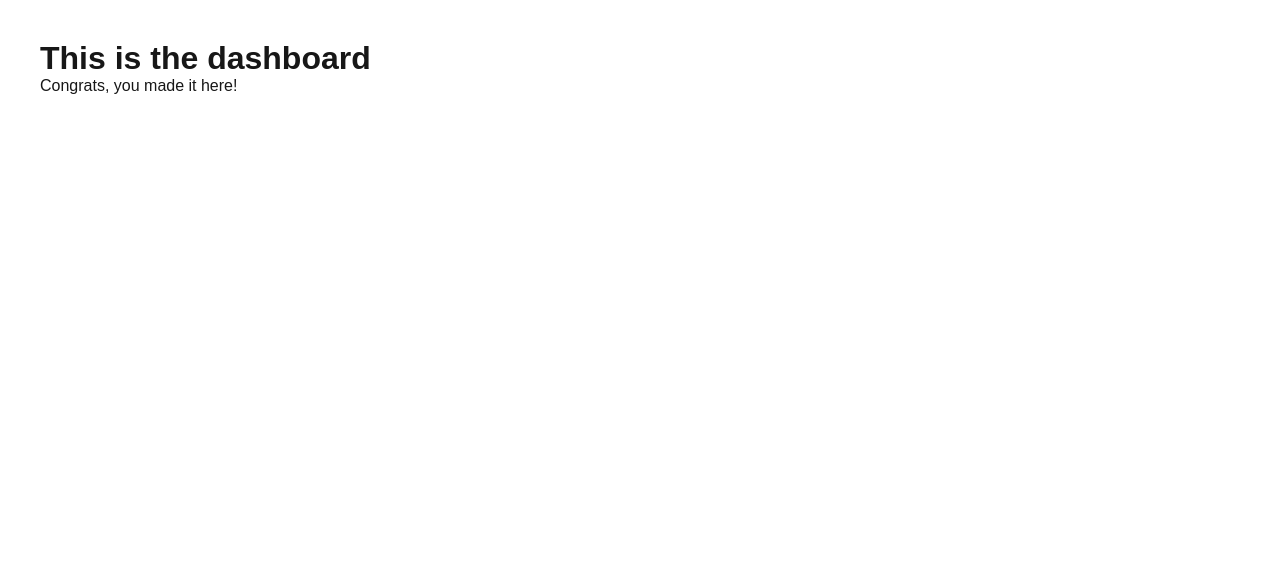
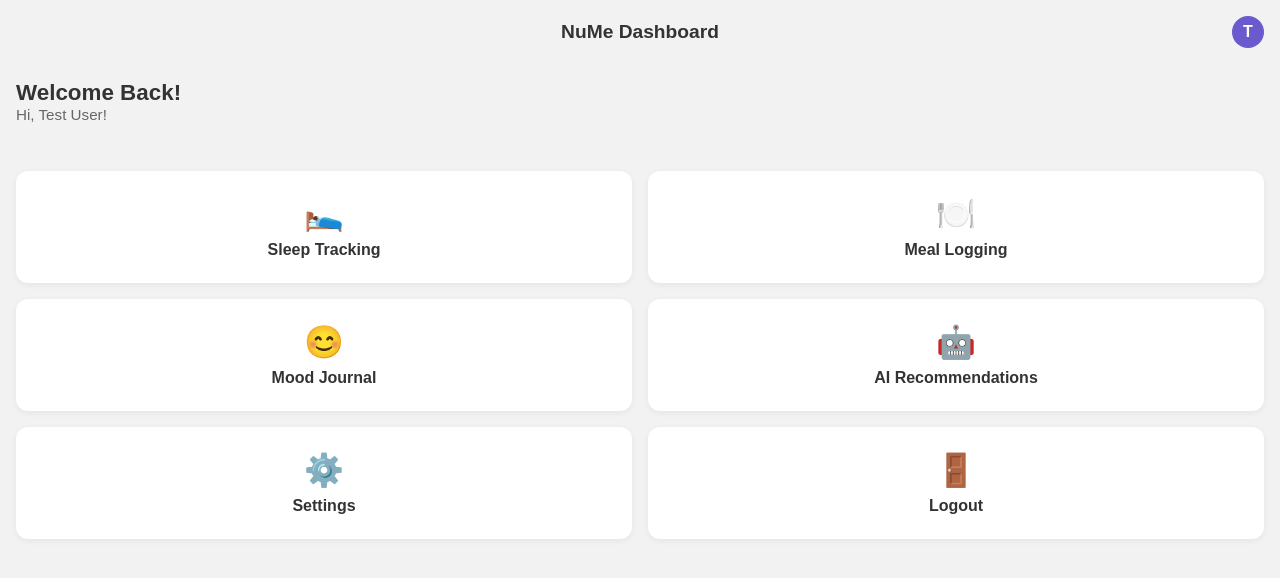
Before and after one commit to henryharborne/NuMe, a Next.js app in the folder frontend/: page /dashboard in a window 1280 px wide. Shown: the top 578 px of the page. Built offline with nearby package versions, Linux system fonts and the light colour scheme.

Commit message:
Dashboard setup with css

```diff
--- /dev/null
+++ b/frontend/src/app/dashboard/Dashboard.module.css
@@ -0,0 +1,87 @@
+.container {
+  font-family: sans-serif;
+  background-color: #f2f2f2;
+  min-height: 100vh;
+  display: flex;
+  flex-direction: column;
+  padding: 1rem;
+  box-sizing: border-box;
+}
+
+.topNav {
+  display: flex;
+  align-items: center;
+  justify-content: space-between;
+  margin-bottom: 1rem;
+}
+
+.title {
+  font-size: 1.2rem;
+  font-weight: 700;
+  color: #333;
+}
+
+.avatar {
+  background-color: #6a5acd;
+  color: white;
+  border-radius: 50%;
+  width: 32px;
+  height: 32px;
+  display: flex;
+  align-items: center;
+  justify-content: center;
+  font-weight: bold;
+}
+
+.spacer {
+  width: 32px; /* balances avatar for centered title */
+}
+
+.greeting {
+  margin: 1rem 0;
+}
+
+.greeting h2 {
+  margin: 0;
+  font-size: 1.4rem;
+  color: #333;
+}
+
+.greeting p {
+  margin: 0;
+  color: #666;
+  font-size: 0.95rem;
+}
+
+/* NuMe Dashboard Section Styles */
+.sectionGrid {
+  display: grid;
+  grid-template-columns: repeat(2, 1fr);
+  gap: 1rem;
+  margin-top: 2rem;
+}
+
+.sectionCard {
+  background-color: white;
+  border-radius: 12px;
+  padding: 1.5rem 1rem;
+  box-shadow: 0 2px 6px rgba(0, 0, 0, 0.06);
+  text-align: center;
+  transition: transform 0.2s ease;
+}
+
+.sectionCard:hover {
+  transform: scale(1.03);
+}
+
+.emoji {
+  font-size: 2rem;
+  display: block;
+  margin-bottom: 0.5rem;
+}
+
+.sectionCard h3 {
+  margin: 0;
+  font-size: 1rem;
+  color: #333;
+}
--- a/frontend/src/app/dashboard/page.tsx
+++ b/frontend/src/app/dashboard/page.tsx
@@ -1,8 +1,49 @@
+'use client';
+import styles from './Dashboard.module.css';
+
 export default function DashboardPage() {
   return (
-    <div style={{ padding: 40 }}>
-      <h1>This is the dashboard</h1>
-      <p>Congrats, you made it here!</p>
+    <div className={styles.container}>
+      {/* top nav bar*/}
+      <div className={styles.topNav}>
+        <div className={styles.spacer}></div>
+        <h1 className={styles.title}>NuMe Dashboard</h1>
+        <div className={styles.avatar}>T</div>
+      </div>
+
+      {/* greeting - update with user's name FIXME */}
+      <div className={styles.greeting}>
+        <h2>Welcome Back!</h2>
+        <p>Hi, Test User!</p>
+      </div>
+
+      {/* dashboard icons / features */}
+      <div className={styles.sectionGrid}>
+        <div className={styles.sectionCard}>
+          <span className={styles.emoji}>🛌</span>
+          <h3>Sleep Tracking</h3>
+        </div>
+        <div className={styles.sectionCard}>
+          <span className={styles.emoji}>🍽️</span>
+          <h3>Meal Logging</h3>
+        </div>
+        <div className={styles.sectionCard}>
+          <span className={styles.emoji}>😊</span>
+          <h3>Mood Journal</h3>
+        </div>
+        <div className={styles.sectionCard}>
+          <span className={styles.emoji}>🤖</span>
+          <h3>AI Recommendations</h3>
+        </div>
+        <div className={styles.sectionCard}>
+          <span className={styles.emoji}>⚙️</span>
+          <h3>Settings</h3>
+        </div>
+        <div className={styles.sectionCard}>
+          <span className={styles.emoji}>🚪</span>
+          <h3>Logout</h3>
+        </div>
+      </div>
     </div>
   );
 }
```
